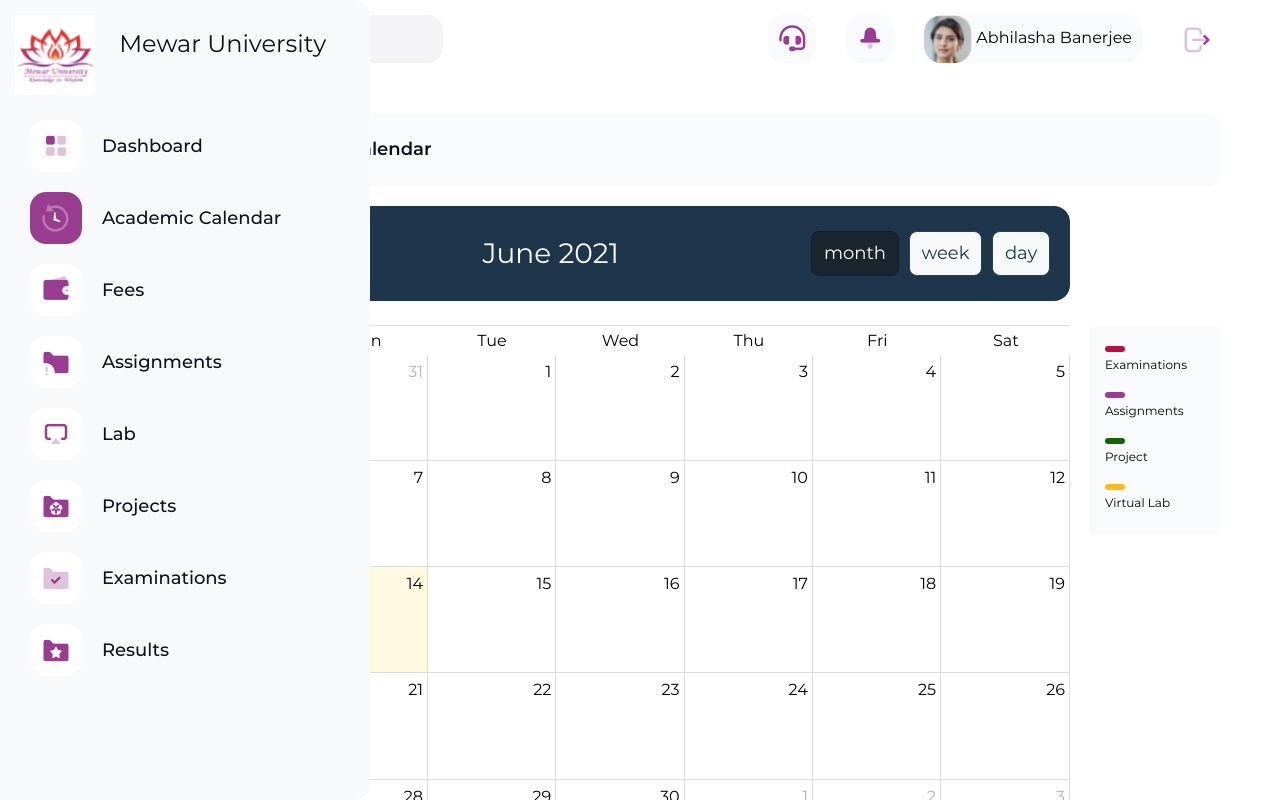
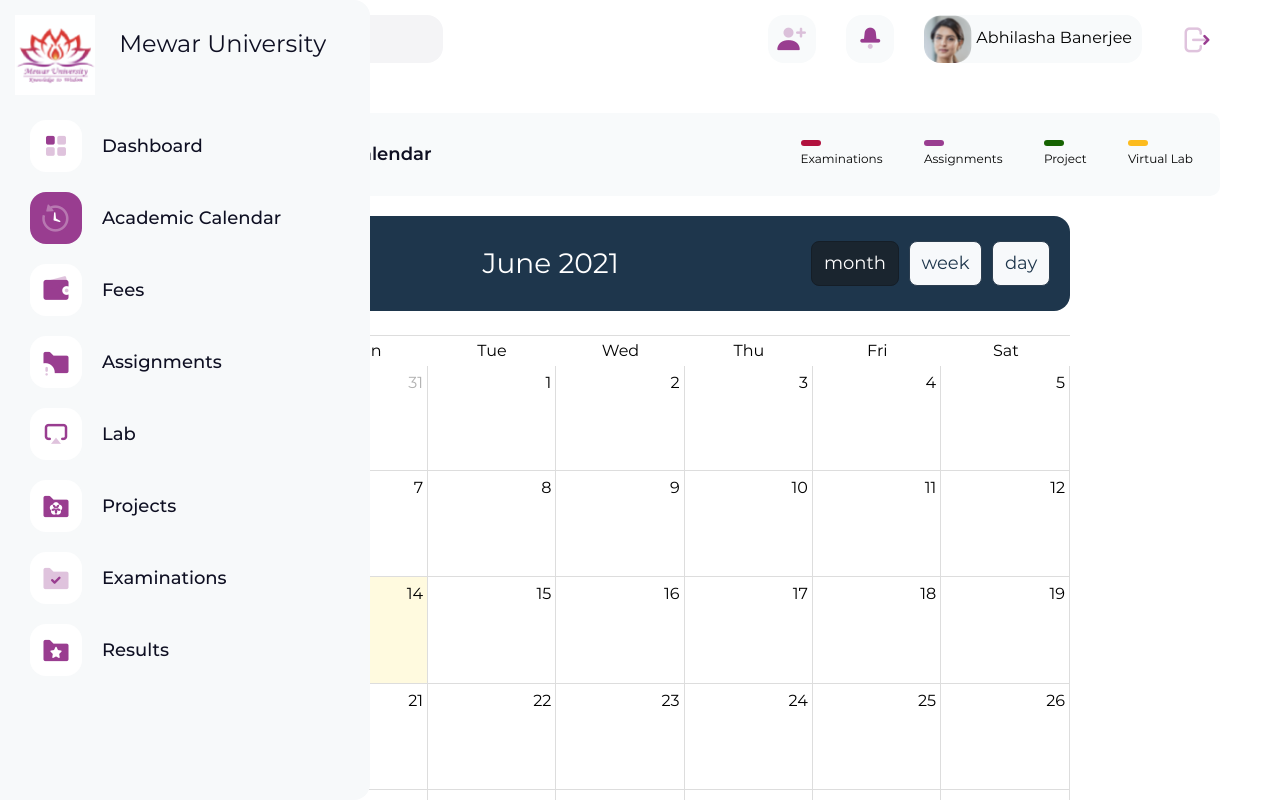
Before and after one commit to sammaan/student_new_tool, a website: page calendar.html in a window 1280 px wide. Drawn offline with nearby package versions, Linux system fonts and the light colour scheme; files whose address does not match are found by name.

Commit message:
fixes anmd calendar revamp

```diff
--- a/assets/styles/scss/main.scss
+++ b/assets/styles/scss/main.scss
@@ -1533,6 +1533,7 @@ calendar
     padding: 22px;
     border-radius: 10px 10px;
     margin-bottom: 20px;
+    justify-content: space-between;
 
     h2 {
       img {
@@ -1547,21 +1548,23 @@ calendar
   }
 
   .indication {
-    width: 110px;
+    width: 40%;
     background-color: #f8fafb;
     border-radius: 4px;
-    padding: 15px 10px 10px;
-    margin-bottom: 20px;
+    // padding: 15px 10px 10px;
+    // margin-bottom: 20px;
     position: relative;
-    margin-top: 120px;
+    // margin-top: 120px;
 
     ul {
+      justify-content: space-between;
       li {
         font-size: 12px;
         line-height: 20px;
         padding: 5px;
         list-style: none;
-        margin-bottom: 7px;
+        // margin-bottom: 7px;
+        width: fit-content;
 
         .mark {
           width: 20px;
--- a/assets/styles/scss/responsive.scss
+++ b/assets/styles/scss/responsive.scss
@@ -565,6 +565,9 @@ $layout-breakpoint-xs: 767px;
       width: 100%;
       margin-bottom: 10px;
     }
+    .add-ticket {
+      margin-top: 20px;
+    }
 
     .contact-to-support {
       width: 100%;
--- a/calendar.html
+++ b/calendar.html
@@ -115,8 +115,8 @@
                     </li> -->
 
 
-                    <li class="link-support mobile-only">
-                        <a href="support.html">
+<li class="link-support mobile-only">
+                        <a href="#">
                             <span class="menu-icon"> <span class="icon-Sign-out"><span class="path1"></span><span
                                         class="path2"></span><span class="path3"></span></span> </div>
                             </span>
@@ -156,9 +156,8 @@
                     <div class="header-right d-flex">
                         <div class="header-icon">
                             <a class="tooltip" title="Support" href="support.html">
-                                <i class="fas fa-headset"></i>
-                                <!-- <span class="icon-Add-user"><span class="path1"></span><span
-                                        class="path2"></span></span> -->
+                                <span class="icon-Add-user"><span class="path1"></span><span
+                                        class="path2"></span></span>
                             </a>
                         </div>
 
@@ -184,13 +183,10 @@
                 </div>
             </header>
             <article id="calendar" class="academic-calendar">
-                <div class="top-box-gray">
+                <div class="top-box-gray d-flex">
                     <h2><img src="assets/img/calendar-icon.png" alt="icon"> Academic Calendar </h2>
-                </div>
-                <div class="d-flex cal-section">
-                    <div id="fccalendar"></div>
                     <div class="indication">
-                        <ul class="legends">
+                        <ul class="legends d-flex">
                             <li><span class="mark"></span> Examinations</li>
                             <li><span class="mark"></span>Assignments</li>
                             <li><span class="mark"></span>Project</li>
@@ -198,17 +194,15 @@
                         </ul>
                     </div>
                 </div>
+                <div class="d-flex cal-section">
+                    <div id="fccalendar"></div>
+                </div>
             </article>
             <footer></footer>
     </main>
 
 
-    <div class="pop-up-bg"></div>
-    <article class="pop-up" id="createTicket"></article>
-    <article class="pop-up" id="updateTicket"></article>
-    <article class="pop-up" id="editProfile"></article>
-    <article class="pop-up" id="editProfileEdu"></article>
-    <article class="pop-up" id="editProfileExp"></article>
+
 </body>
 <script src="https://cdn.jsdelivr.net/npm/fullcalendar@5.7.0/main.min.js"></script>
 <script>
```
Also changed, not shown: assignments.html (+2 -7 lines), courier.html (+3 -8 lines), dashboard.html (+3 -8 lines), examinations.html (+3 -8 lines), lab.html (+1 -6 lines), payments.html (+2 -7 lines), profile.html (+2 -2 lines), projects.html (+2 -7 lines), results.html (+3 -8 lines), tickets - Copy.html (+1 -6 lines), tickets.html (+2 -2 lines), assets/styles/css/common.css, assets/styles/css/main.css, assets/styles/css/responsive.css, 3 other files.
